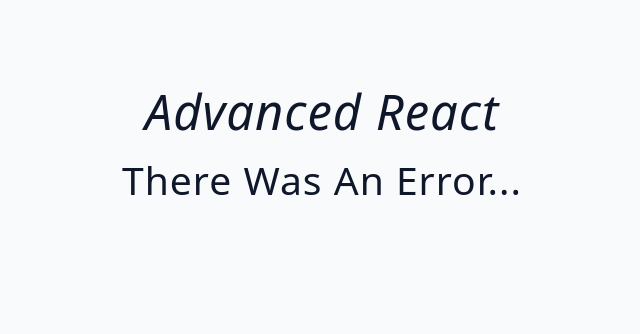
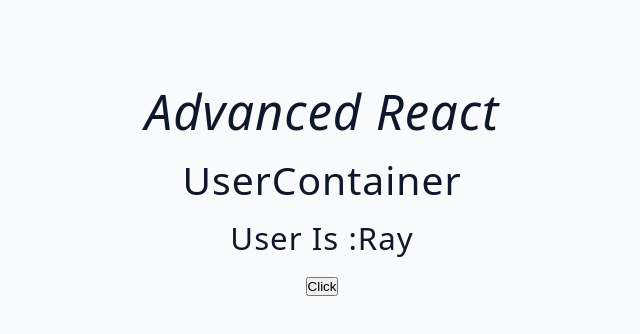
Before and after one commit to Ruturaj2003/advanced-React, a React (Vite) app: page / in a window 1280 px wide. Shown: the top 334 px of the page, without its empty margins (318-958 px from the left). Built offline with nearby package versions, Linux system fonts and the light colour scheme; no server answers.

Commit message:
Complete Prop Drilling in Context Api

```diff
--- a/src/App.jsx
+++ b/src/App.jsx
@@ -1,4 +1,4 @@
-import Starter from './tutorial/08-custom-hooks/starter/02-fetch-data';
+import Starter from './tutorial/09-context-api/starter/Navbar';
 import Final from './tutorial/01-useState/final/01-error-example';
 
 function App() {
--- /dev/null
+++ b/src/tutorial/09-context-api/starter/Navbar.jsx
@@ -0,0 +1,18 @@
+import { useState } from 'react';
+import NavbarLinks from './NavbarLinks';
+
+const Navbar = () => {
+  const [user, setUser] = useState({ name: 'Ray' });
+  const logOut = () => {
+    setUser({
+      name: 'Not Ray',
+    });
+  };
+  console.log(user.name);
+  return (
+    <div>
+      <NavbarLinks user={user} logOut={logOut}></NavbarLinks>
+    </div>
+  );
+};
+export default Navbar;
--- /dev/null
+++ b/src/tutorial/09-context-api/starter/NavbarLinks.jsx
@@ -0,0 +1,10 @@
+import UserContainer from './UserContainer';
+
+const NavbarLinks = ({ user, logOut }) => {
+  return (
+    <div>
+      <UserContainer user={user} logOut={logOut}></UserContainer>
+    </div>
+  );
+};
+export default NavbarLinks;
--- /dev/null
+++ b/src/tutorial/09-context-api/starter/UserContainer.jsx
@@ -0,0 +1,10 @@
+const UserContainer = ({ user, logOut }) => {
+  return (
+    <div>
+      <h2>UserContainer</h2>
+      <h3>User is :{user.name} </h3>
+      <button onClick={() => logOut()}>Click</button>
+    </div>
+  );
+};
+export default UserContainer;
```
